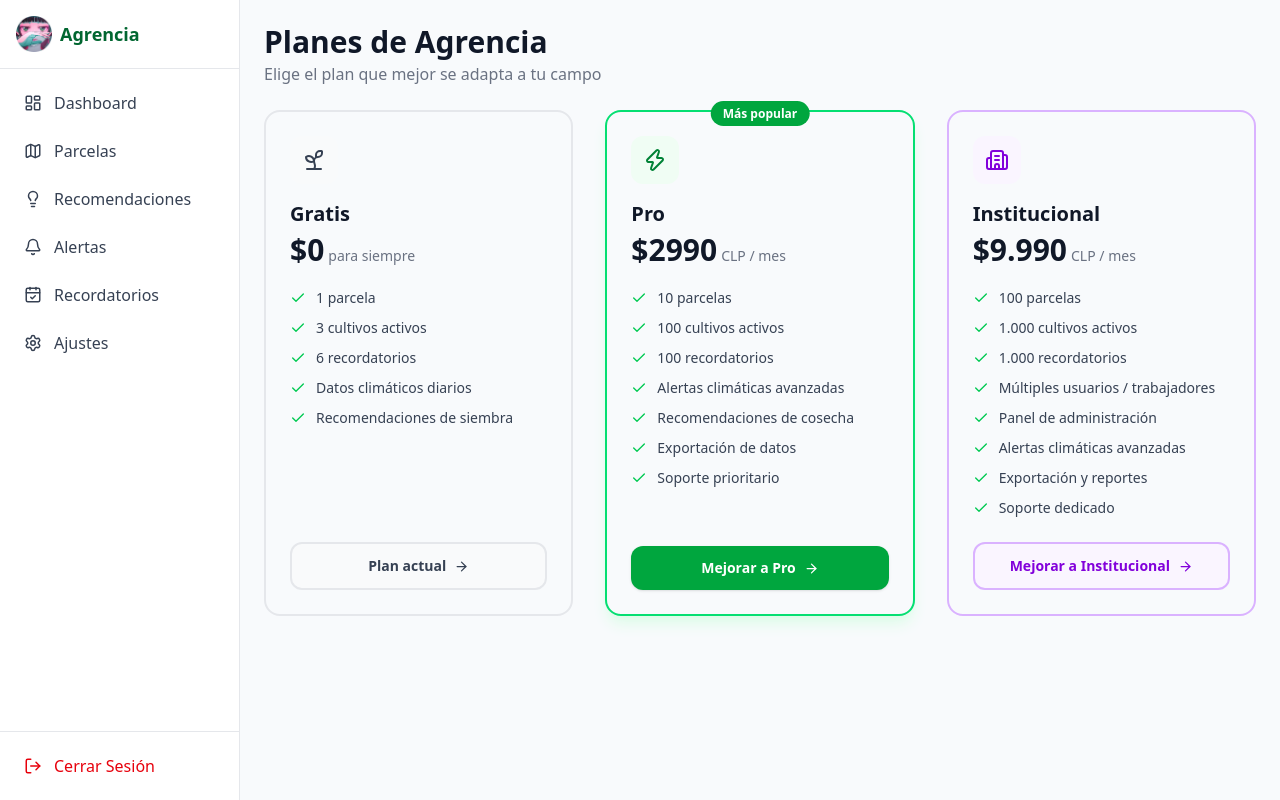
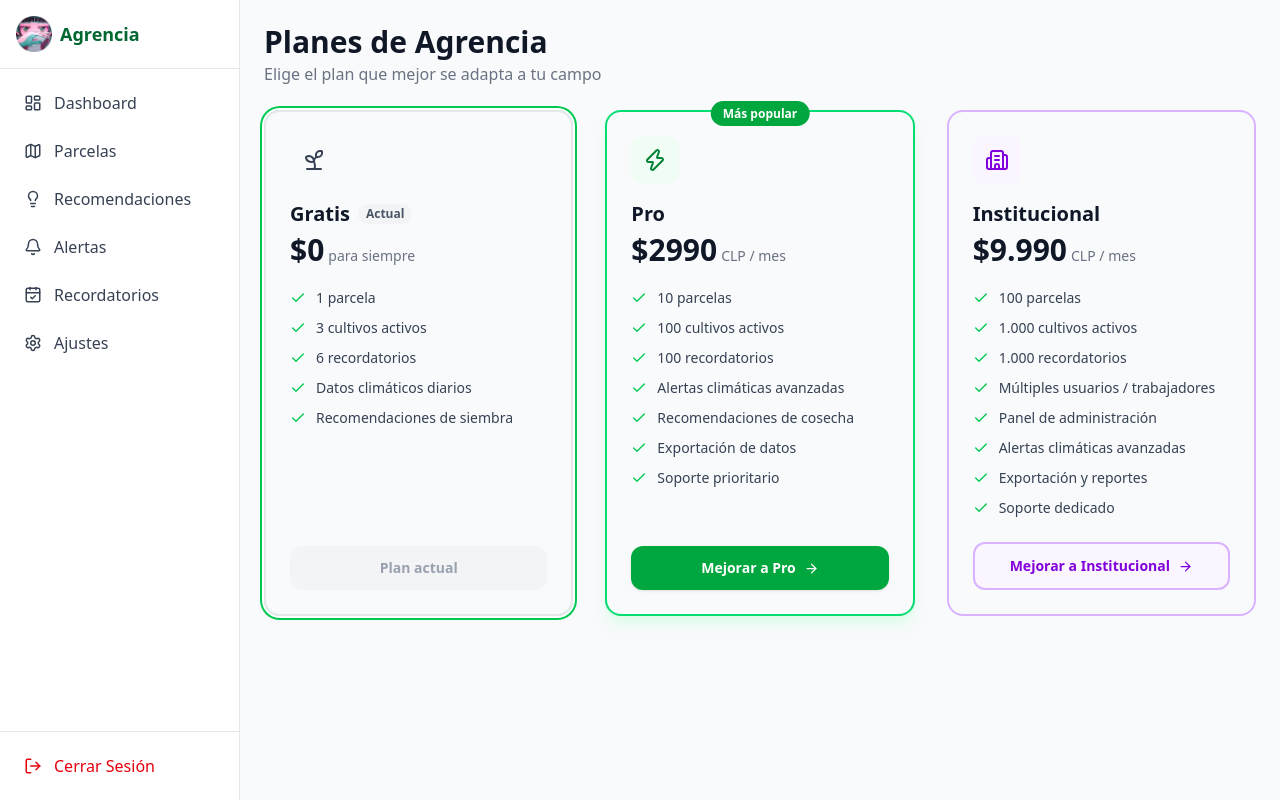
Before and after one commit to ninogoddess/MVT_agricola_Celso, a Next.js app: page /planes in a window 1280 px wide. Built offline with nearby package versions, Linux system fonts and the light colour scheme.

Commit message:
fix(planes): correct currentPlan type in planes page

```diff
--- a/src/app/(dashboard)/planes/page.tsx
+++ b/src/app/(dashboard)/planes/page.tsx
@@ -3,7 +3,7 @@ import PlanesView from "@/components/planes/PlanesView";
 export default function PlanesPage() {
   return (
     <div className="max-w-5xl mx-auto animate-fade-in-up">
-      <PlanesView currentPlan="gratis" />
+      <PlanesView currentPlan="free" />
     </div>
   );
 }
```
